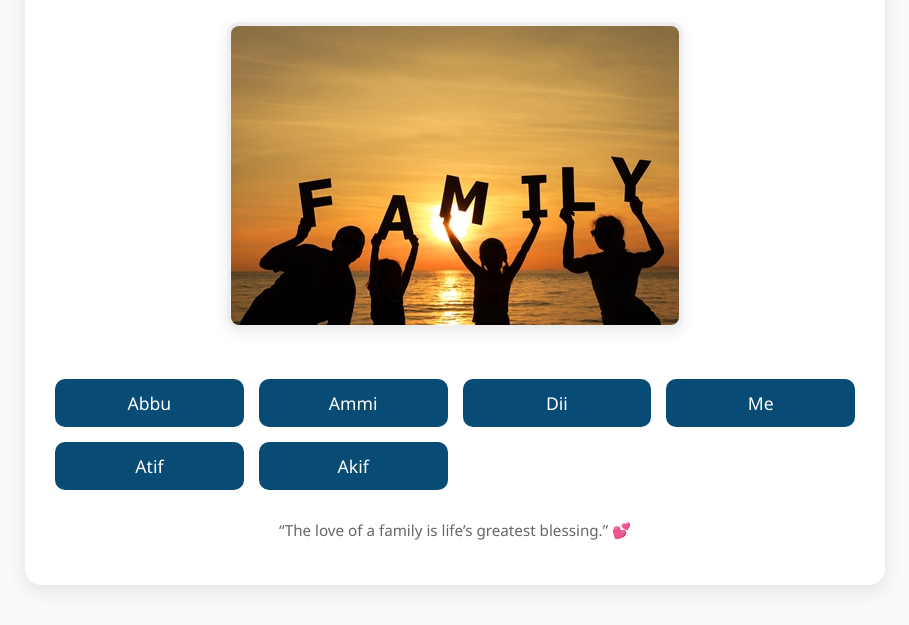
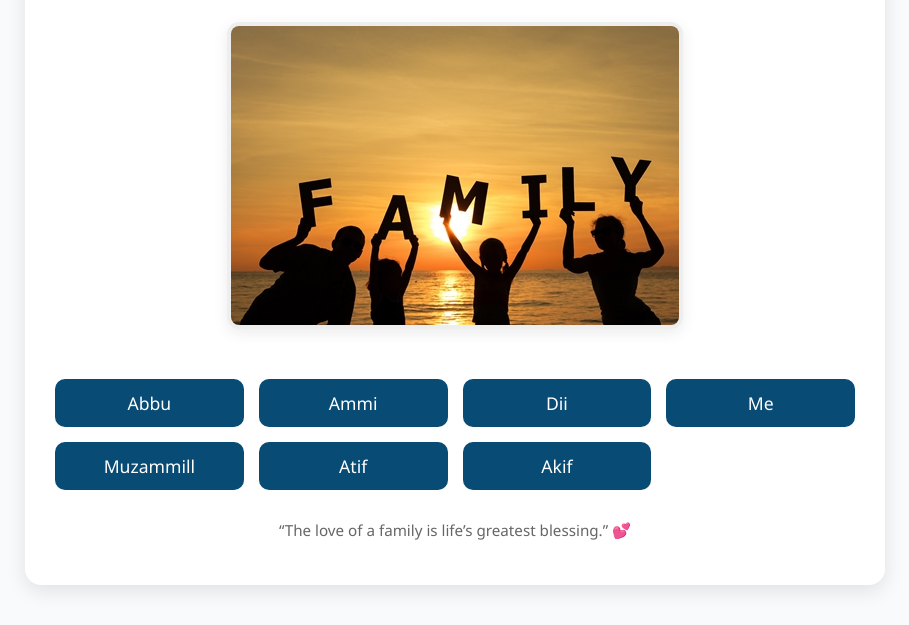
Before and after one commit to I-r-am/family-website, a plain HTML site: page index.html in a window 1280 px wide. Shown: the part 211-836 px from the top of the page, without its empty margins (185-1094 px from the left). Drawn offline with Linux system fonts and the light colour scheme.

Commit message:
index.html

```diff
--- a/index.html
+++ b/index.html
@@ -89,6 +89,7 @@
       <a href="Ammi.html">Ammi</a>
       <a href="Dii.html">Dii</a>
       <a href="Me.html">Me</a>
+      <a href="Muzh.html">Muzammill</a>
       <a href="chotu.html">Atif</a>
       <a href="chotuu.html">Akif</a>
     </div>
```
